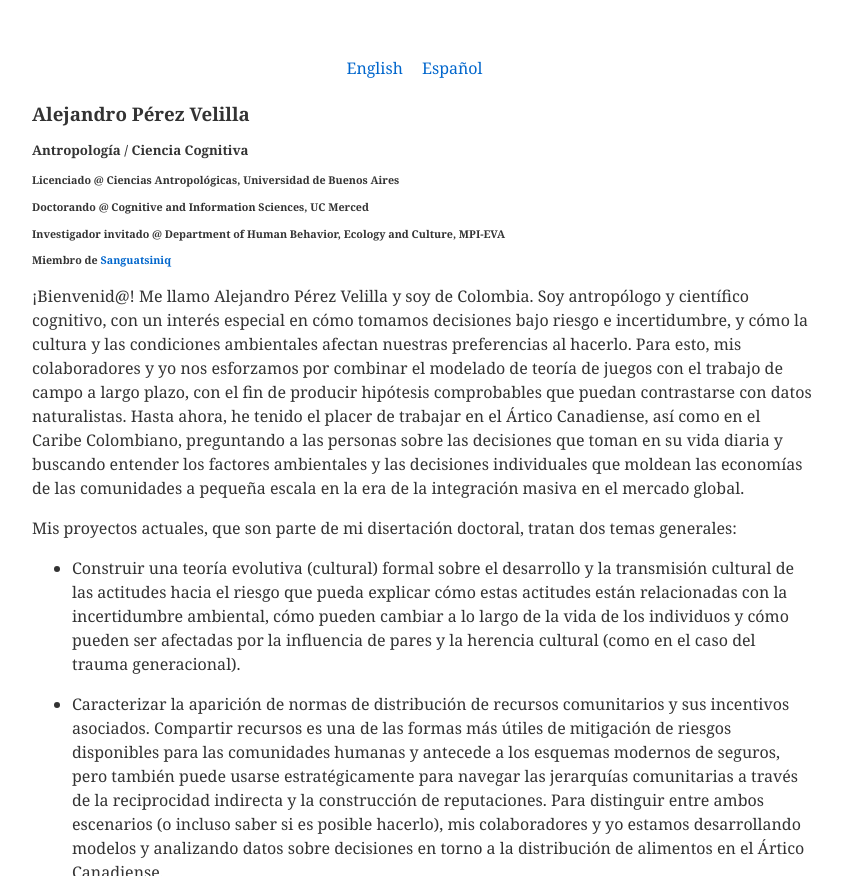
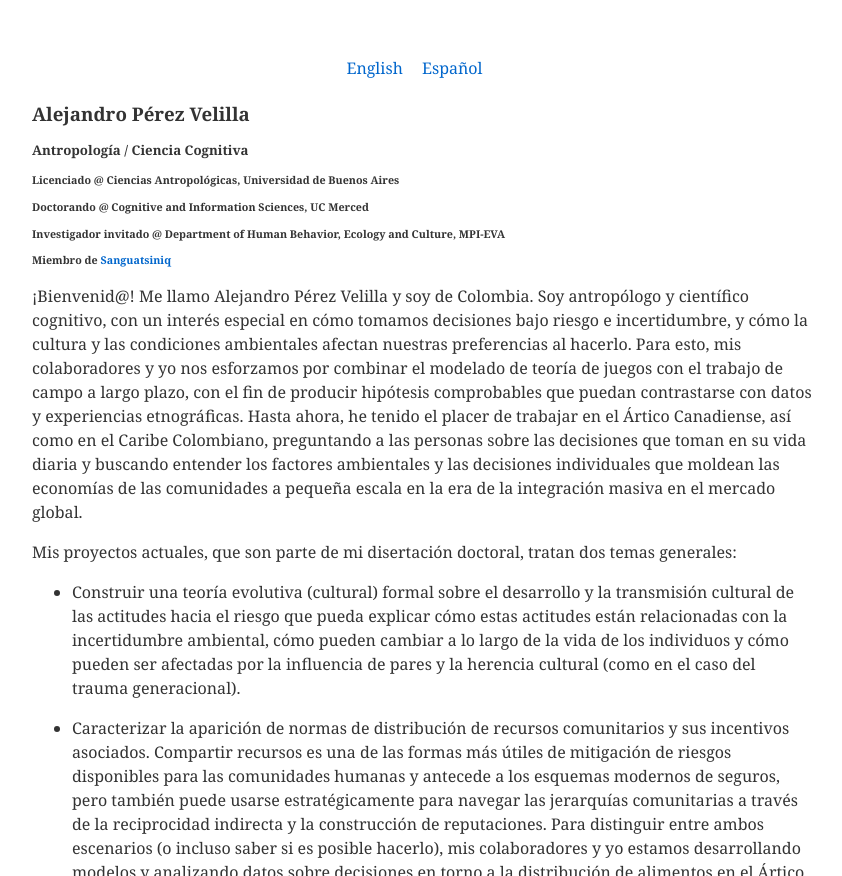
Before and after one commit to datadreamscorp/datadreamscorp.github.io, a Jekyll site: the page built from es/index.md, in a window 1280 px wide, cut to the strip 0-876 px from the top of the page. Shown: the whole strip, without its empty margins (218-1060 px from the left). Built offline with Jekyll 4.4.1, drawn with Linux system fonts in a browser that asks for light colours.

Commit message:
Update index.md

```diff
--- a/es/index.md
+++ b/es/index.md
@@ -11,7 +11,7 @@ lang: es
 ###### Investigador invitado @ Department of Human Behavior, Ecology and Culture, MPI-EVA
 ###### Miembro de [Sanguatsiniq](https://sanguatsiniq.github.io/)
 
-¡Bienvenid@! Me llamo Alejandro Pérez Velilla y soy de Colombia. Soy antropólogo y científico cognitivo, con un interés especial en cómo tomamos decisiones bajo riesgo e incertidumbre, y cómo la cultura y las condiciones ambientales afectan nuestras preferencias al hacerlo. Para esto, mis colaboradores y yo nos esforzamos por combinar el modelado de teoría de juegos con el trabajo de campo a largo plazo, con el fin de producir hipótesis comprobables que puedan contrastarse con datos naturalistas. Hasta ahora, he tenido el placer de trabajar en el Ártico Canadiense, así como en el Caribe Colombiano, preguntando a las personas sobre las decisiones que toman en su vida diaria y buscando entender los factores ambientales y las decisiones individuales que moldean las economías de las comunidades a pequeña escala en la era de la integración masiva en el mercado global.
+¡Bienvenid@! Me llamo Alejandro Pérez Velilla y soy de Colombia. Soy antropólogo y científico cognitivo, con un interés especial en cómo tomamos decisiones bajo riesgo e incertidumbre, y cómo la cultura y las condiciones ambientales afectan nuestras preferencias al hacerlo. Para esto, mis colaboradores y yo nos esforzamos por combinar el modelado de teoría de juegos con el trabajo de campo a largo plazo, con el fin de producir hipótesis comprobables que puedan contrastarse con datos y experiencias etnográficas. Hasta ahora, he tenido el placer de trabajar en el Ártico Canadiense, así como en el Caribe Colombiano, preguntando a las personas sobre las decisiones que toman en su vida diaria y buscando entender los factores ambientales y las decisiones individuales que moldean las economías de las comunidades a pequeña escala en la era de la integración masiva en el mercado global.
 
 Mis proyectos actuales, que son parte de mi disertación doctoral, tratan dos temas generales:
 
```
